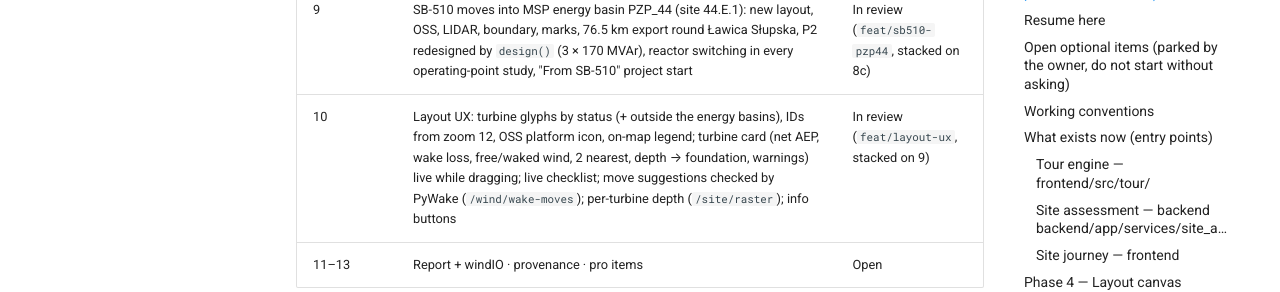
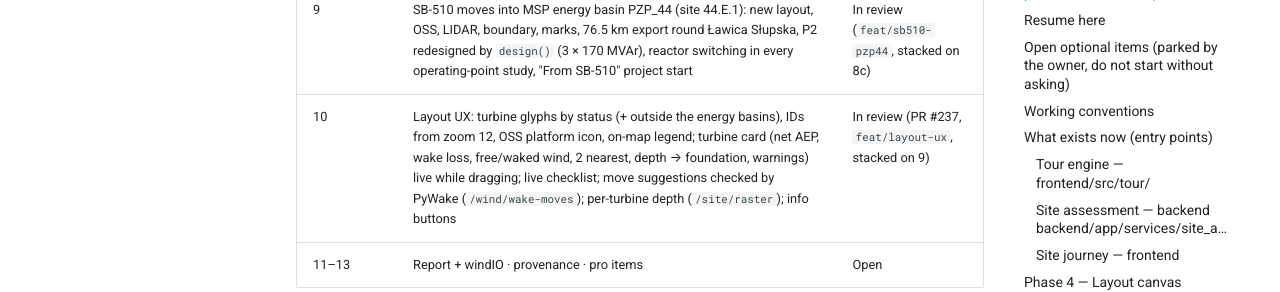
Before and after one commit to polat-mustafa/baltic-wind-control-system, an MkDocs documentation site: the page built from docs/offshoreforge-roadmap.md, in a window 1280 px wide and 900 px high, scrolled down 1812 px. Shown: the part 151-443 px from the top of the window. Built offline with MkDocs 1.6.1 and Material for MkDocs 9.7.7, drawn with Linux system fonts in a browser that asks for light colours; comment, search, counter and statistics services are not loaded.

Commit message:
docs(roadmap): phase 10 is PR #237
Co-Authored-By: Claude Opus 5.5 <noreply@anthropic.com>

```diff
--- a/docs/offshoreforge-roadmap.md
+++ b/docs/offshoreforge-roadmap.md
@@ -30,7 +30,7 @@ Full plan: `~/.claude/plans/max-effortta-plani-dusun-velvety-dawn.md` (owner's m
 | 8b | P3 SCADA + Digital Twin on the farm spec: bay controllers per string, historian, CMS, IEC 61850 / SCL, OPC UA tree, OT network, security zones; twin on the farm's turbines and site wind | In review (`feat/farm-spec-p3`, stacked on 8a) |
 | 8c | Live control room on the own farm: one live fleet for the map, 3D, mimic, single-line diagram, bay controllers, alarms, drills and plant physics; live load flow with reactor switching | In review (`feat/farm-spec-control-room`, stacked on 8b) |
 | 9 | SB-510 moves into MSP energy basin PZP_44 (site 44.E.1): new layout, OSS, LIDAR, boundary, marks, 76.5 km export round Ławica Słupska, P2 redesigned by `design()` (3 × 170 MVAr), reactor switching in every operating-point study, "From SB-510" project start | In review (`feat/sb510-pzp44`, stacked on 8c) |
-| 10 | Layout UX: turbine glyphs by status (+ outside the energy basins), IDs from zoom 12, OSS platform icon, on-map legend; turbine card (net AEP, wake loss, free/waked wind, 2 nearest, depth → foundation, warnings) live while dragging; live checklist; move suggestions checked by PyWake (`/wind/wake-moves`); per-turbine depth (`/site/raster`); info buttons | In review (`feat/layout-ux`, stacked on 9) |
+| 10 | Layout UX: turbine glyphs by status (+ outside the energy basins), IDs from zoom 12, OSS platform icon, on-map legend; turbine card (net AEP, wake loss, free/waked wind, 2 nearest, depth → foundation, warnings) live while dragging; live checklist; move suggestions checked by PyWake (`/wind/wake-moves`); per-turbine depth (`/site/raster`); info buttons | In review (PR #237, `feat/layout-ux`, stacked on 9) |
 | 11–13 | Report + windIO · provenance · pro items | Open |
 
 Phase 1 note: `test_sb510_case_study` expected `msp_energy == "fail"` until phase 9 moved SB-510 into PZP_44; it now passes every blocker (owf = warn: allocated, natura2000 = warn: 2 km).
```
